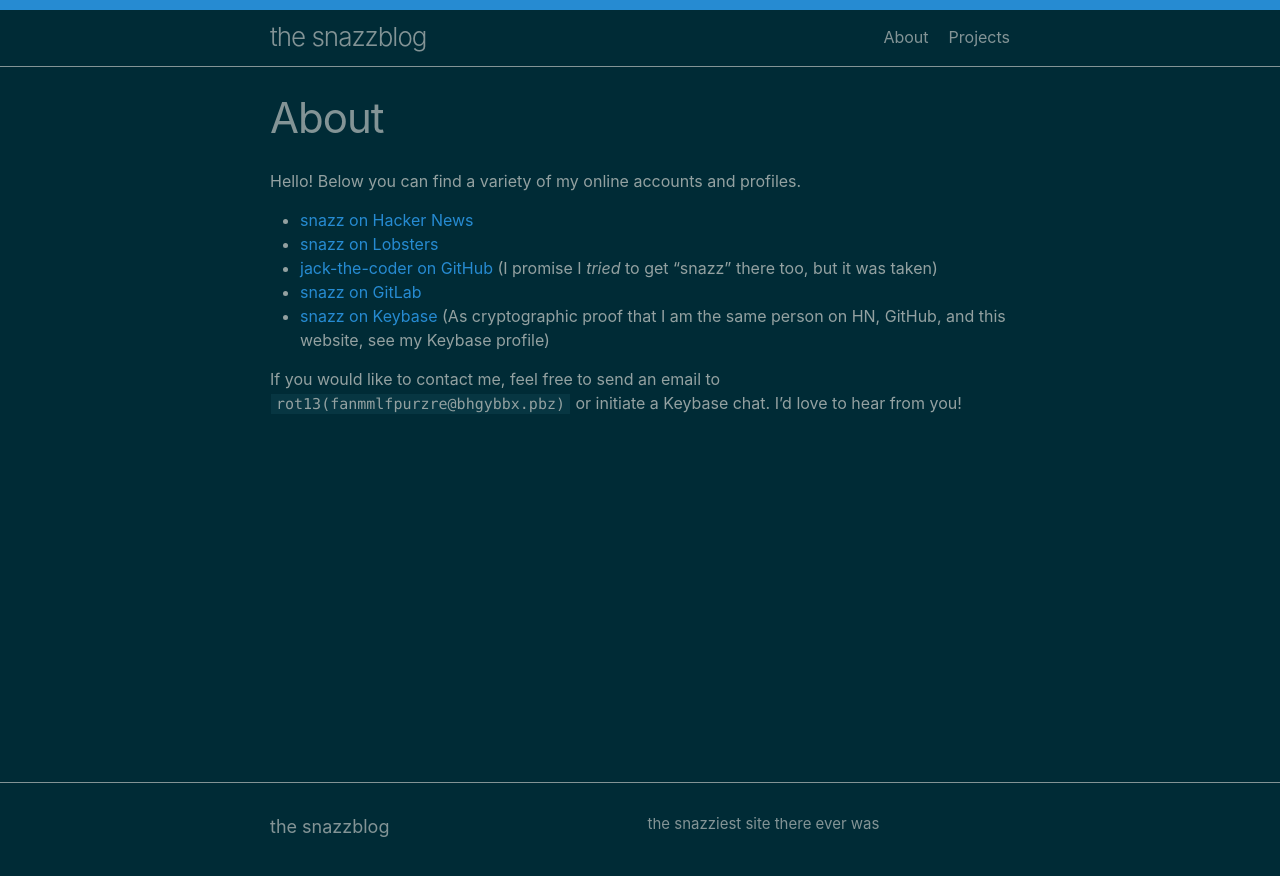
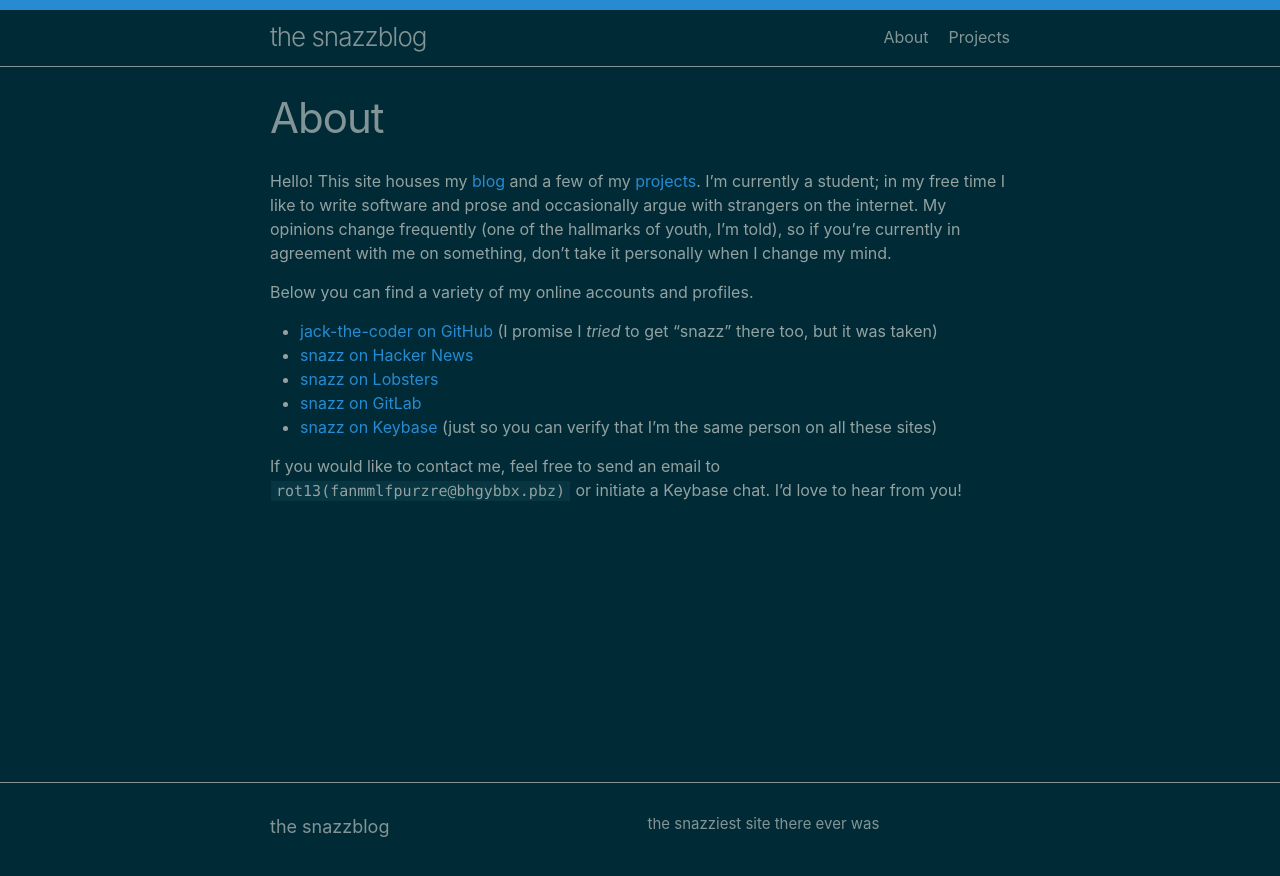
Before and after one commit to jack-the-coder/oldsite, a Jekyll site: the page built from about.md, in a window 1280 px wide. Shown: the top 876 px of the page. Built offline with Jekyll 4.4.1, drawn with Linux system fonts in a browser that asks for light colours.

Commit message:
improve about page

```diff
--- a/about.md
+++ b/about.md
@@ -4,12 +4,14 @@ title: About
 permalink: /about/
 ---
 
-Hello! Below you can find a variety of my online accounts and profiles.
+Hello! This site houses my [blog](https://www.snazz.xyz/) and a few of my [projects](https://www.snazz.xyz/projects/). I'm currently a student; in my free time I like to write software and prose and occasionally argue with strangers on the internet. My opinions change frequently (one of the hallmarks of youth, I'm told), so if you're currently in agreement with me on something, don't take it personally when I change my mind.
 
+Below you can find a variety of my online accounts and profiles.
+
+- [jack-the-coder on GitHub](https://github.com/jack-the-coder) (I promise I *tried* to get "snazz" there too, but it was taken)
 - [snazz on Hacker News](https://news.ycombinator.com/user?id=snazz)
 - [snazz on Lobsters](https://lobste.rs/u/snazz)
-- [jack-the-coder on GitHub](https://github.com/jack-the-coder) (I promise I *tried* to get "snazz" there too, but it was taken)
 - [snazz on GitLab](https://gitlab.com/snazz)
-- [snazz on Keybase](https://keybase.io/snazz) (As cryptographic proof that I am the same person on HN, GitHub, and this website, see my Keybase profile)
+- [snazz on Keybase](https://keybase.io/snazz) (just so you can verify that I'm the same person on all these sites)
 
 If you would like to contact me, feel free to send an email to `rot13(fanmmlfpurzre@bhgybbx.pbz)` or initiate a Keybase chat. I'd love to hear from you!
```
